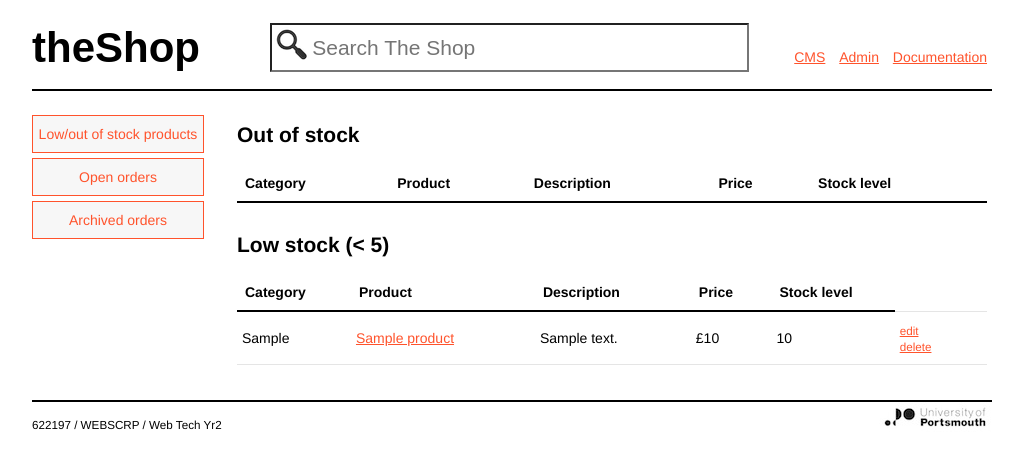
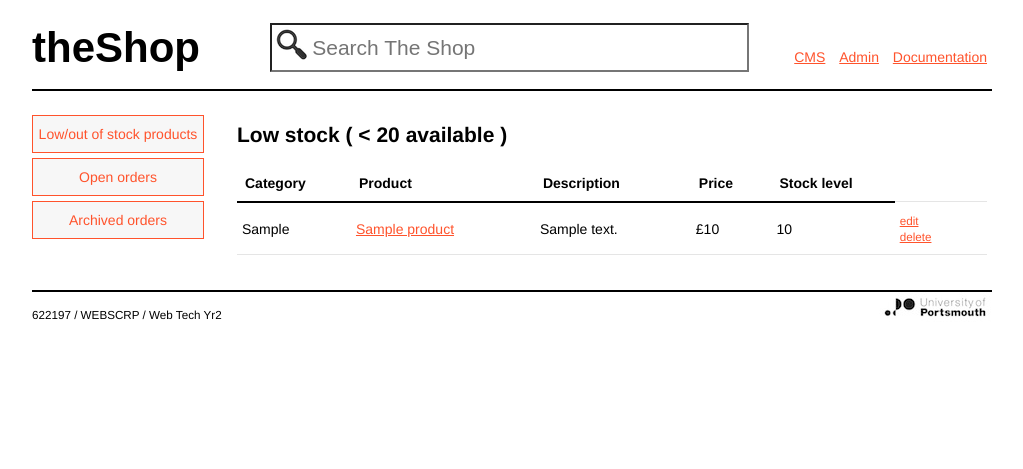
Before and after one commit to rknightuk/theshopcms, a PHP site: page /admin/low_stock.php in a window 1280 px wide. Shown: the top 469 px of the page, without its empty margins (128-1151 px from the left). Run offline with PHP 8.4, Linux system fonts and the light colour scheme; tables that the repository leaves empty or names only in its code hold one stand-in row (values such as "Sample post"); lists and menus that the app fills with data are empty.

Commit message:
Delete function now works on /cms and /admin

```diff
--- a/admin/low_stock.php
+++ b/admin/low_stock.php
@@ -1,53 +1,18 @@
 <?php include("../inc/header.php");?>
 <?php include("../inc/nav_admin.php");?>
 
-		<script type="text/javascript"> //This script is in two places
-		function delete_row(product_id)
-		{
-		if (!confirmDelete()) return false;
-		if (window.XMLHttpRequest)
-		  {
-		  xhr = new XMLHttpRequest();
-		  }
-		xhr.onreadystatechange = function()
-		  {
-		  if (xhr.readyState==4 && xhr.status==200)
-		    {
-		    document.getElementById("feedback").innerHTML = "<p class='feedback_yes'>Successful delete</p>";
-		    document.getElementById("low_stock").innerHTML = xhr.responseText;
-		    }
-		  }
-		xhr.open("GET","/db/delete_db.php?product_id="+product_id, true);
-		xhr.send();
-		}
-
-		function confirmDelete()	{
-			return confirm("Are you sure you want to delete this product?");
-		}
-
-	</script>
-
+		<h2>Low stock ( < 20 available )</h2>
 		<div id="table_view">
 
 		<?php
 
-			echo "<section id='no_stock'>";
-
 			include("../db/connect_db.php");
-
-			$query = "SELECT * FROM products WHERE stock_level = 0";
-
-			echo "<h2>Out of stock</h2>";
-
-			include("../inc/layout_table.php");
-
-			echo "</section>";
 
 			echo "<section id='low_stock'>";
 
-			$query = "SELECT * FROM products WHERE stock_level < 20 AND stock_level > 0 ORDER BY stock_level";
+			$query = "SELECT * FROM products WHERE stock_level < 20 ORDER BY stock_level";
 
-			echo "<h2>Low stock (< 5)</h2>";
+
 
 			include("../inc/layout_table.php");
 
--- a/cms/edit.php
+++ b/cms/edit.php
@@ -2,9 +2,9 @@
 include("../inc/header.php");
 include("../inc/nav_cms.php");
 ?>
+		<h2>All products</h2>
+		<div id="table_view">
 
-		<div id="table_view">
-		<h2>All products</h2>
 		<?php
 
 			include("../db/connect_db.php");
```
